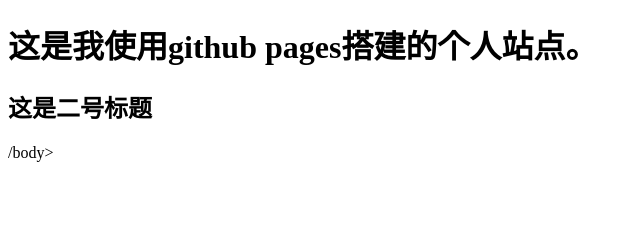
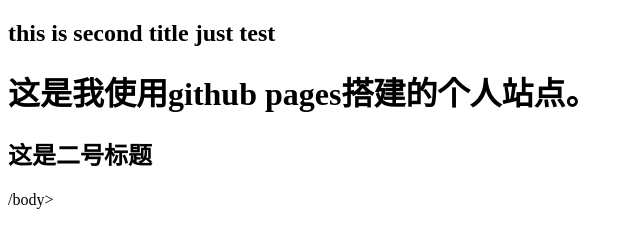
Before and after one commit to gruk001/gruk001.github.io, a plain HTML site: page index.html in a window 1280 px wide. Shown: the whole page, without its empty margins (0-640 px from the left). Drawn offline with Linux system fonts and the light colour scheme.

Commit message:
this is second title for test

```diff
--- a/index.html
+++ b/index.html
@@ -1,7 +1,7 @@
 <!DOCTYPE html>
 <html>
 <body>
-
+<h2>this is second title just test</h2>
 <h1>这是我使用github pages搭建的个人站点。</h1>
 <h2>这是二号标题</h2>
 /body>
```
